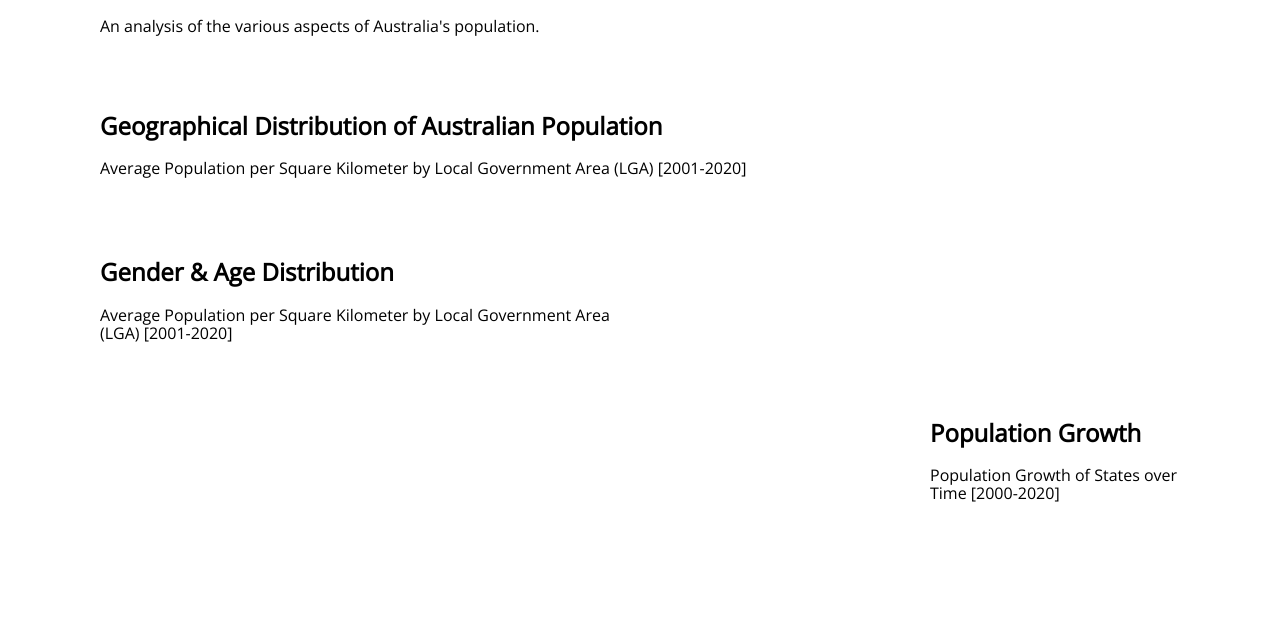
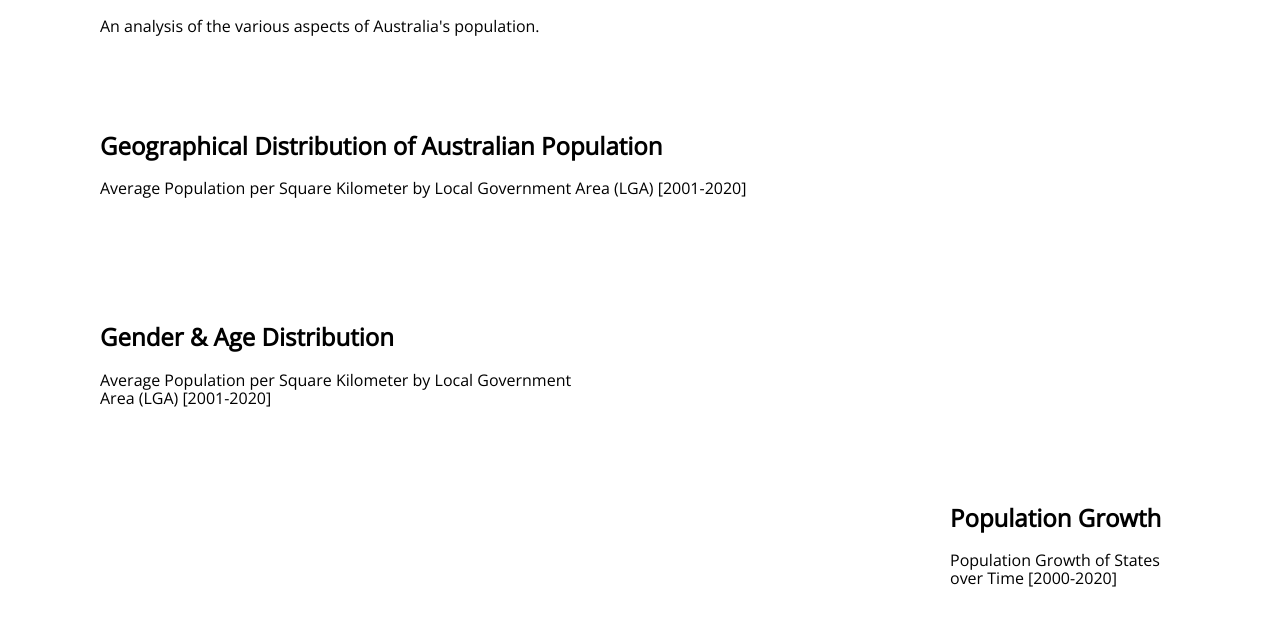
Before and after one commit to blea0003/FIT3179-Data-Visualization-2, a plain HTML site: page index.html in a window 1280 px wide. Shown: the part 76-702 px from the top of the page. Drawn offline with nearby package versions, Linux system fonts and the light colour scheme; a script that the page names is missing.

Commit message:
Add files via upload

```diff
--- a/css/styles.css
+++ b/css/styles.css
@@ -16,18 +16,19 @@ h1 {
 
 .vis-container {
     width: 100%;
+    padding-top: 25px;
 	padding-bottom: 5px;
 }
 
 .description-right {
-    padding-left: 20px;
+    padding-left: 40px;
 }
 
 .description-left {
-    padding-right: 20px;
+    padding-right: 40px;
 }
 
 
 .pure-g {
-    margin-bottom: 40px;
+    margin-bottom: 60px;
 }
```
